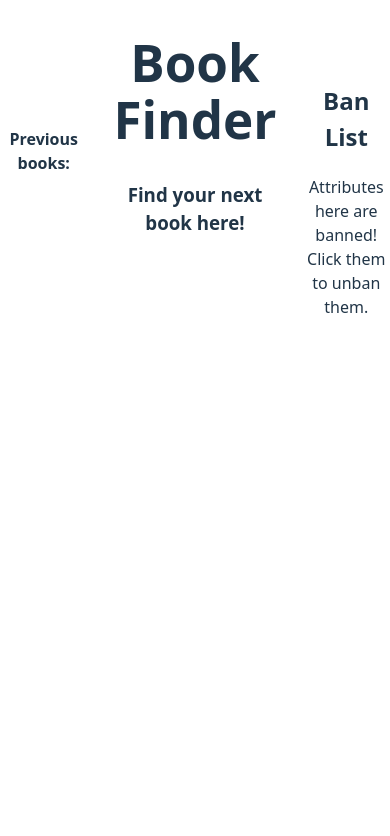
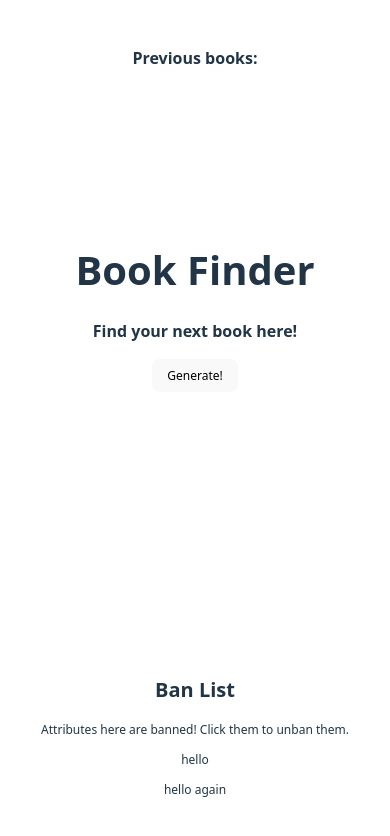
Before and after one commit to EdibleHerald/WEB102---Book-Finder, a React (Vite) app: page / in a window 390 px wide. Shown: the top 836 px of the page. Built offline with nearby package versions, Linux system fonts and the light colour scheme; no server answers.

Commit message:
Improved scaling for mobile devices

```diff
--- a/src/App.jsx
+++ b/src/App.jsx
@@ -20,12 +20,16 @@ function App() {
         <h1>Book Finder</h1>
         <h3>Find your next book here!</h3>
         {/* Include component here */}
+
+        <button>Generate!</button>
       </div>
 
       <div className="banList">
         <div>
           <h2>Ban List</h2>
           <p>Attributes here are banned! Click them to unban them.</p>
+          <p>hello</p>
+          <p>hello again</p>
         </div>
       </div>
 
--- a/src/index.css
+++ b/src/index.css
@@ -46,7 +46,7 @@ button {
   border-radius: 8px;
   border: 1px solid transparent;
   padding: 0.6em 1.2em;
-  font-size: 1em;
+  font-size: 0.75rem;
   font-weight: 500;
   font-family: inherit;
   background-color: #1a1a1a;
@@ -86,6 +86,33 @@ button:focus-visible {
   align-items: center;
 
 }
+@media only screen and (max-width: 767px) {
+  .wholePage{
+    display: grid;
+    grid-template: 0.5fr 1fr 0.5fr/1fr;
+  }
+  h1{
+    font-size: 2.5rem;
+  }
+  h2{
+    font-size: 1.25rem;
+    padding:0;
+  }
+  h3{
+    font-size: 1rem;
+  }
+  p{
+    font-size: 0.75rem;
+  }
+
+  .prevBooks{
+    overflow-x: scroll;
+  }
+  .banList{
+    overflow-y: scroll;
+    justify-content: center;
+  }
+}
 
 .prevBooks{
   display:flex;
```
